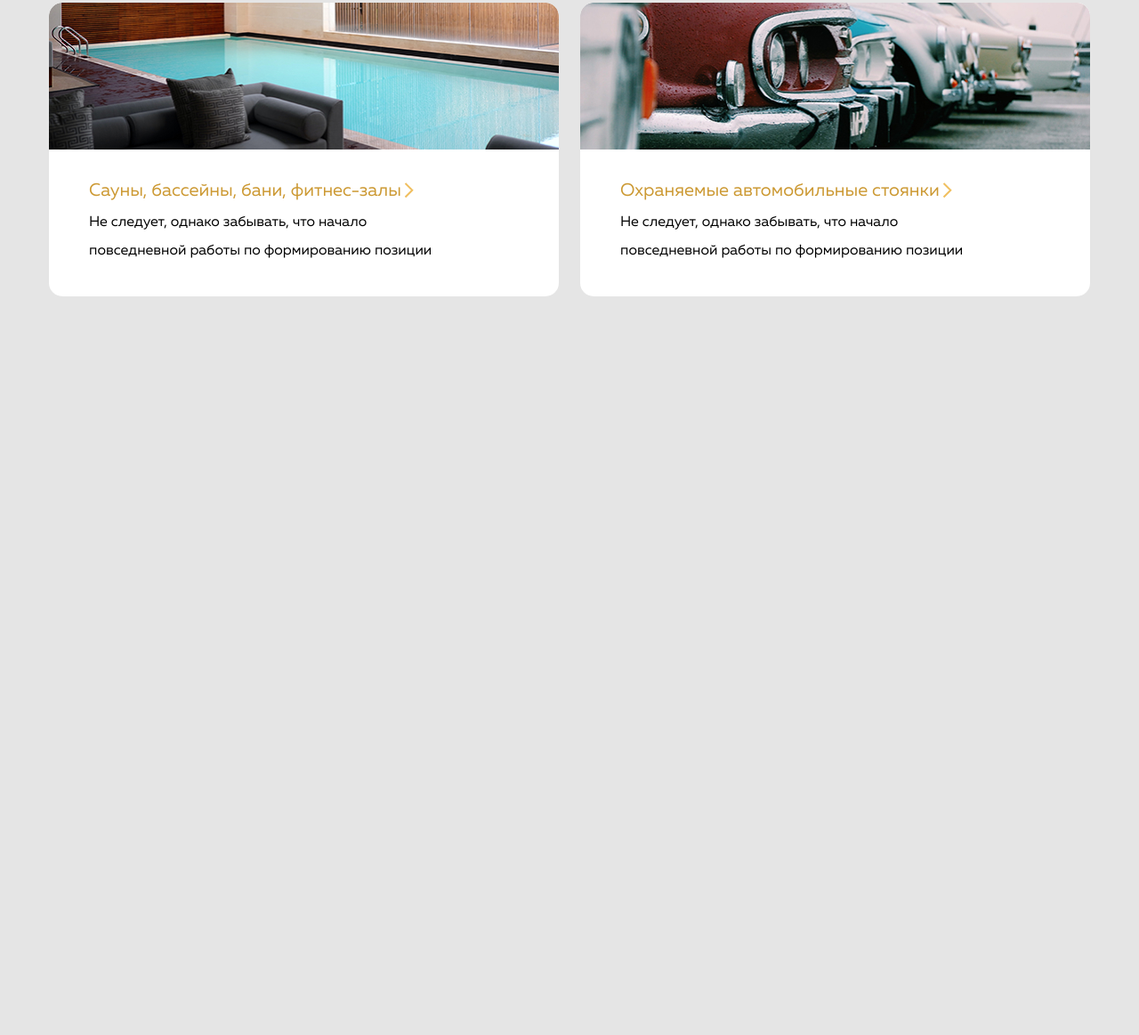
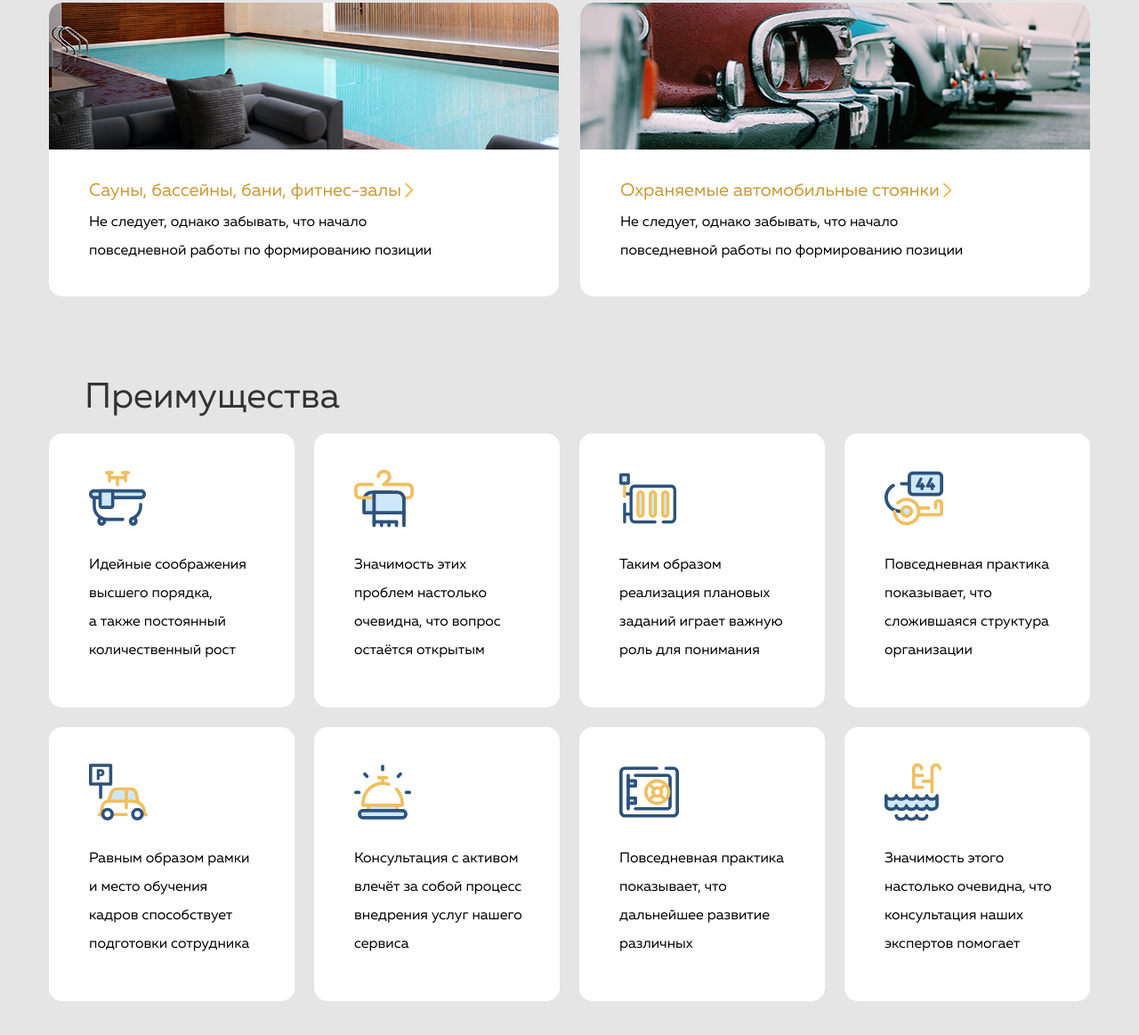
Before and after one commit to AL0RIAN/Weblayout-Basic, a plain HTML site: page 06_layout-html/index.html in a window 1280 px wide. Shown: the part 1653-2816 px from the top of the page at 89% size. Before the commit the page ends 2040 px from the top, so only its background shows below. Drawn offline with Linux system fonts and the light colour scheme.

Commit message:
Main: fourth section (advantages) added

```diff
--- a/06_layout-html/css/styles.css
+++ b/06_layout-html/css/styles.css
@@ -299,3 +299,43 @@ body {
   line-height: 200%;
   color: #000000;
 }
+
+/* MAIN-SECTION-ADVANTAGE */
+
+.main-advantages-blocks {
+  /* position: relative; */
+  font-size: 0;
+  padding: 0;
+}
+
+.main-advantages-block {
+  position: relative;
+  vertical-align: top;
+  display: inline-block;
+  margin-right: 22px;
+  margin-bottom: 22px;
+  padding: 116px 42px 32px 45px;
+  width: 189px;
+  background-color: #fff;
+  border-radius: 15px;
+}
+
+.main-advantages-block:nth-child(4n) {
+  margin-right: 0;
+}
+
+.main-advantages-block-img {
+  position: absolute;
+  left: 45px;
+  bottom: 170px;
+  right: 167px;
+  top: 40px;
+}
+
+.main-advantages-block-text {
+  font-family: 'Muller';
+  font-weight: 400;
+  font-size: 16px;
+  line-height: 200%;
+  color: #000000;
+}
--- a/06_layout-html/index.html
+++ b/06_layout-html/index.html
@@ -173,8 +173,80 @@
         </div>
       </div>
     </section>
-    <section>
+    <section class="advantages">
+      <div class="container">
+        <h2 class="section-titles">
+          Преимущества
+        </h2>
 
+        <ul class="main-advantages-blocks" style="list-style: none;">
+          <li class="main-advantages-block">
+            <div class="main-advantages-block-img">
+              <img src="img/bath.svg">
+            </div>
+            <p class="main-advantages-block-text">
+              Идейные соображения высшего порядка,
+              а&nbsp;также постоянный количественный рост
+            </p>
+          </li>
+          <li class="main-advantages-block">
+            <div class="main-advantages-block-img">
+              <img src="img/hanger.svg">
+            </div>
+            <p class="main-advantages-block-text">
+              Значимость этих проблем настолько очевидна, что вопрос остаётся открытым
+            </p>
+          </li>
+          <li class="main-advantages-block">
+            <div class="main-advantages-block-img">
+              <img src="img/heating.svg">
+            </div>
+            <p class="main-advantages-block-text">
+              Таким образом реализация плановых заданий играет важную роль для понимания
+            </p>
+          </li>
+          <li class="main-advantages-block">
+            <div class="main-advantages-block-img">
+              <img src="img/hotel-key.svg">
+            </div>
+            <p class="main-advantages-block-text">
+              Повседневная практика показывает, что сложившаяся структура организации
+            </p>
+          </li>
+          <li class="main-advantages-block">
+            <div class="main-advantages-block-img">
+              <img src="img/parking.svg">
+            </div>
+            <p class="main-advantages-block-text">
+              Равным образом рамки и&nbsp;место обучения кадров способствует подготовки сотрудника
+            </p>
+          </li>
+          <li class="main-advantages-block">
+            <div class="main-advantages-block-img">
+              <img src="img/reception.svg">
+            </div>
+            <p class="main-advantages-block-text">
+              Консультация с&nbsp;активом влечёт за&nbsp;собой процесс внедрения услуг нашего сервиса
+            </p>
+          </li>
+          <li class="main-advantages-block">
+            <div class="main-advantages-block-img">
+              <img src="img/security-box.svg">
+            </div>
+            <p class="main-advantages-block-text">
+              Повседневная практика показывает, что дальнейшее развитие различных
+            </p>
+          </li>
+          <li class="main-advantages-block">
+            <div class="main-advantages-block-img">
+              <img src="img/swimming-pool.svg">
+            </div>
+            <p class="main-advantages-block-text">
+              Значимость этого настолько очевидна, что консультация наших экспертов помогает
+            </p>
+          </li>
+        </ul>
+      </div>
     </section>
     <section>
 
```
Also changed, not shown: 06_layout-html/img/bath.svg (added), 06_layout-html/img/hanger.svg (added), 06_layout-html/img/heating.svg (added), 06_layout-html/img/hotel-key.svg (added), 06_layout-html/img/parking.svg (added), 06_layout-html/img/reception.svg (added), 06_layout-html/img/security-box.svg (added), 06_layout-html/img/swimming-pool.svg (added).
